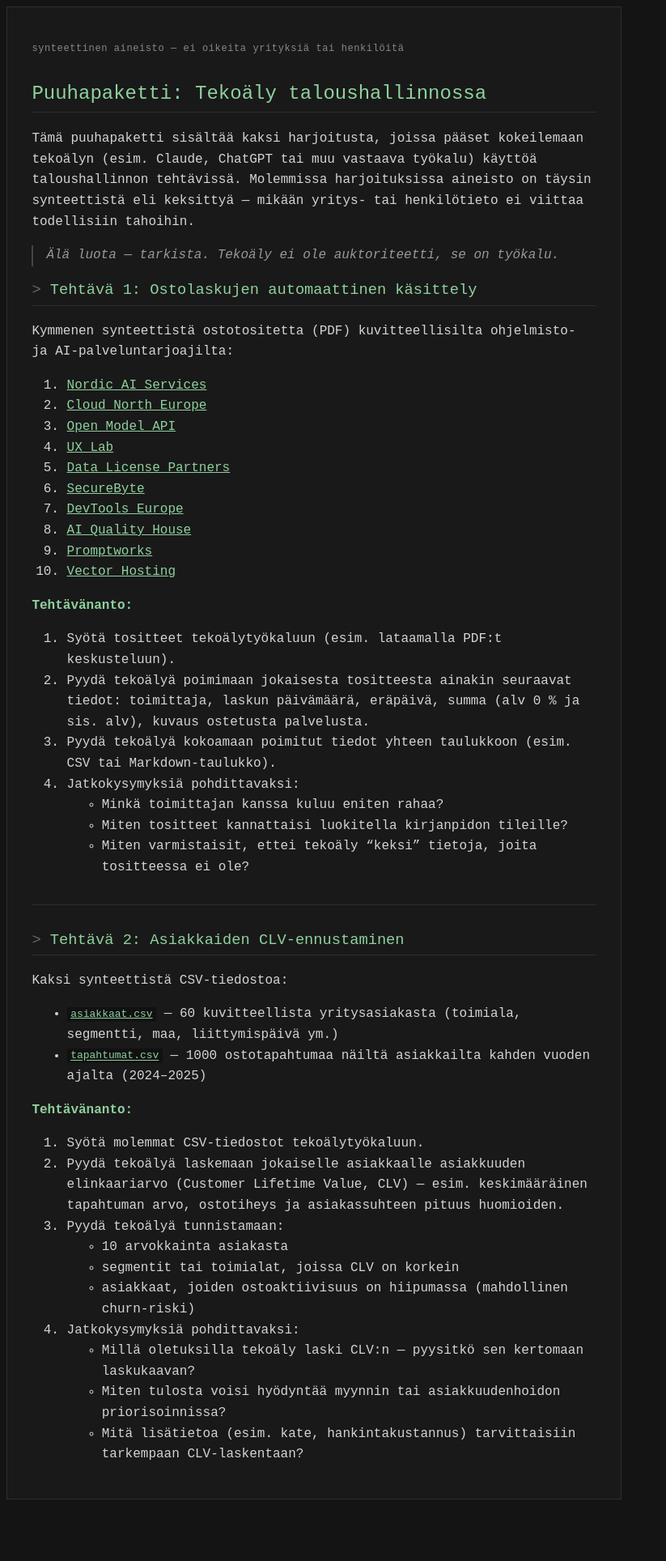
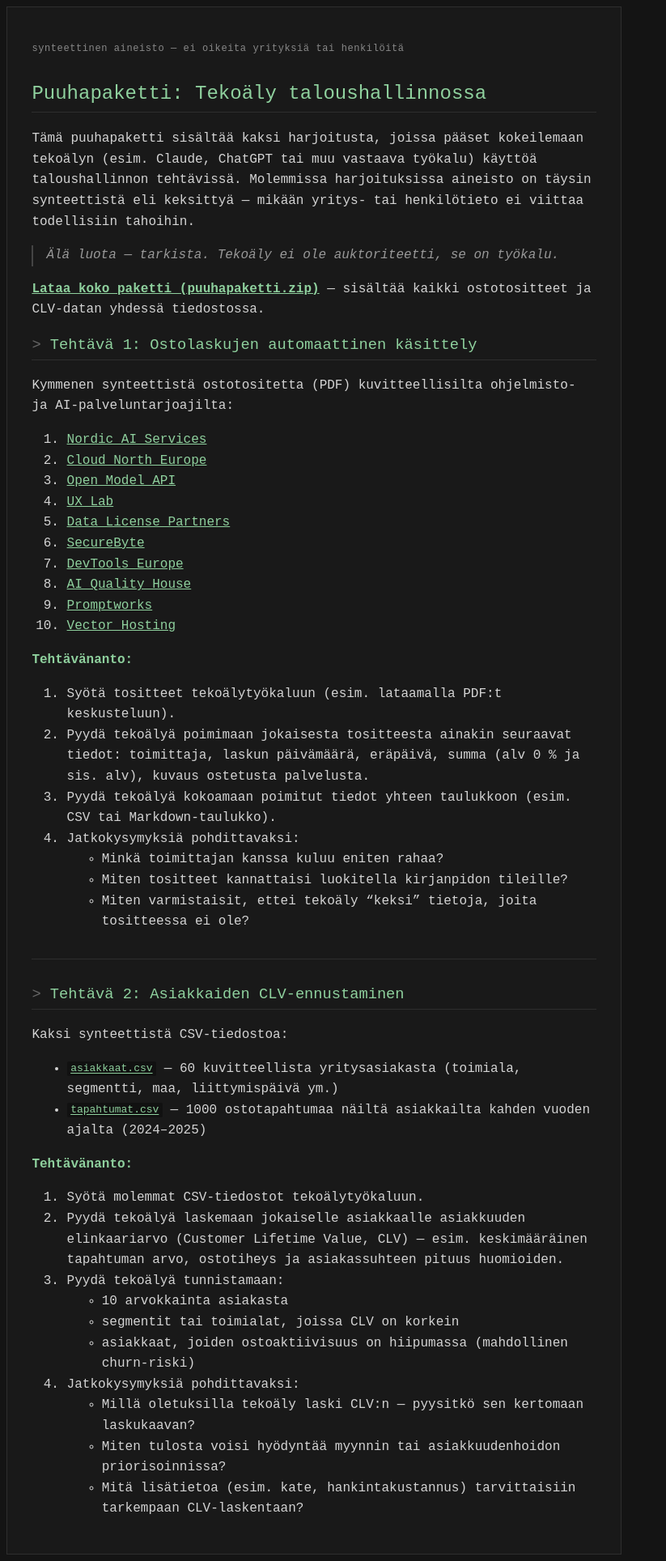
Before and after one commit to jukkahuhtamaki/jukkahuhtamaki.github.io, a Jekyll site: the page built from 2026/presentation/09-ai-taloushallinto/index.md, in a window 1280 px wide. Shown: the whole page at 81% size, without its empty margins (0-823 px from the left). Built offline with Jekyll 4.4.1, drawn with Linux system fonts in a browser that asks for light colours; our own code applies the rules of GitHub Pages for plain Markdown files; before the commit the page ends 1860 px from its top, so only the background shows below that.

Commit message:
Add downloadable zip bundling the whole puuhapaketti
Co-authored-by: Copilot App <223556219+Copilot@users.noreply.github.com>

```diff
--- a/2026/presentation/09-ai-taloushallinto/index.md
+++ b/2026/presentation/09-ai-taloushallinto/index.md
@@ -65,6 +65,9 @@ yritys- tai henkilötieto ei viittaa todellisiin tahoihin.
 
 > Älä luota — tarkista. Tekoäly ei ole auktoriteetti, se on työkalu.
 
+**[Lataa koko paketti (puuhapaketti.zip)](puuhapaketti.zip)** — sisältää kaikki
+ostotositteet ja CLV-datan yhdessä tiedostossa.
+
 ### Tehtävä 1: Ostolaskujen automaattinen käsittely
 
 Kymmenen synteettistä ostotositetta (PDF) kuvitteellisilta ohjelmisto- ja
```
Also changed, not shown: 1 other file.
